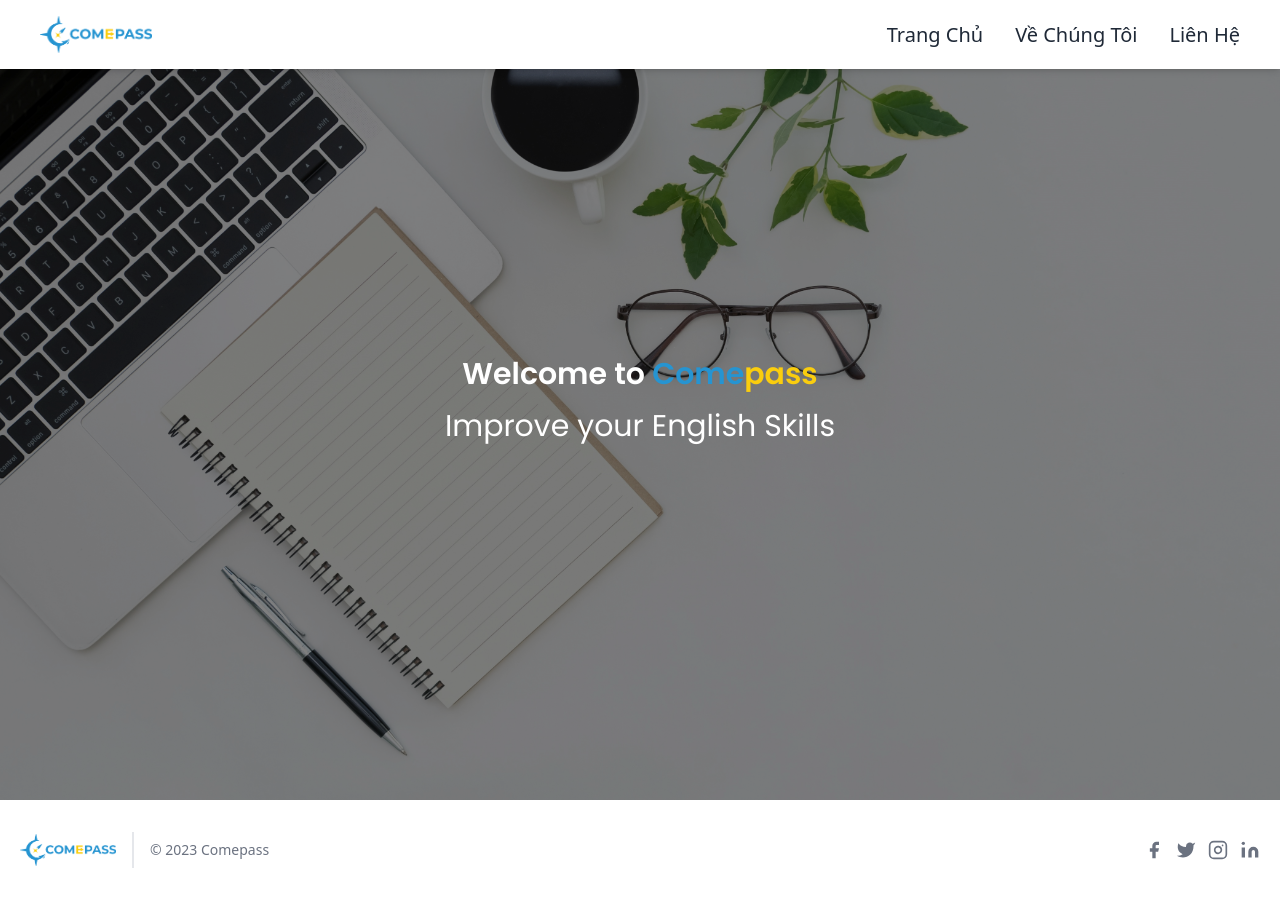
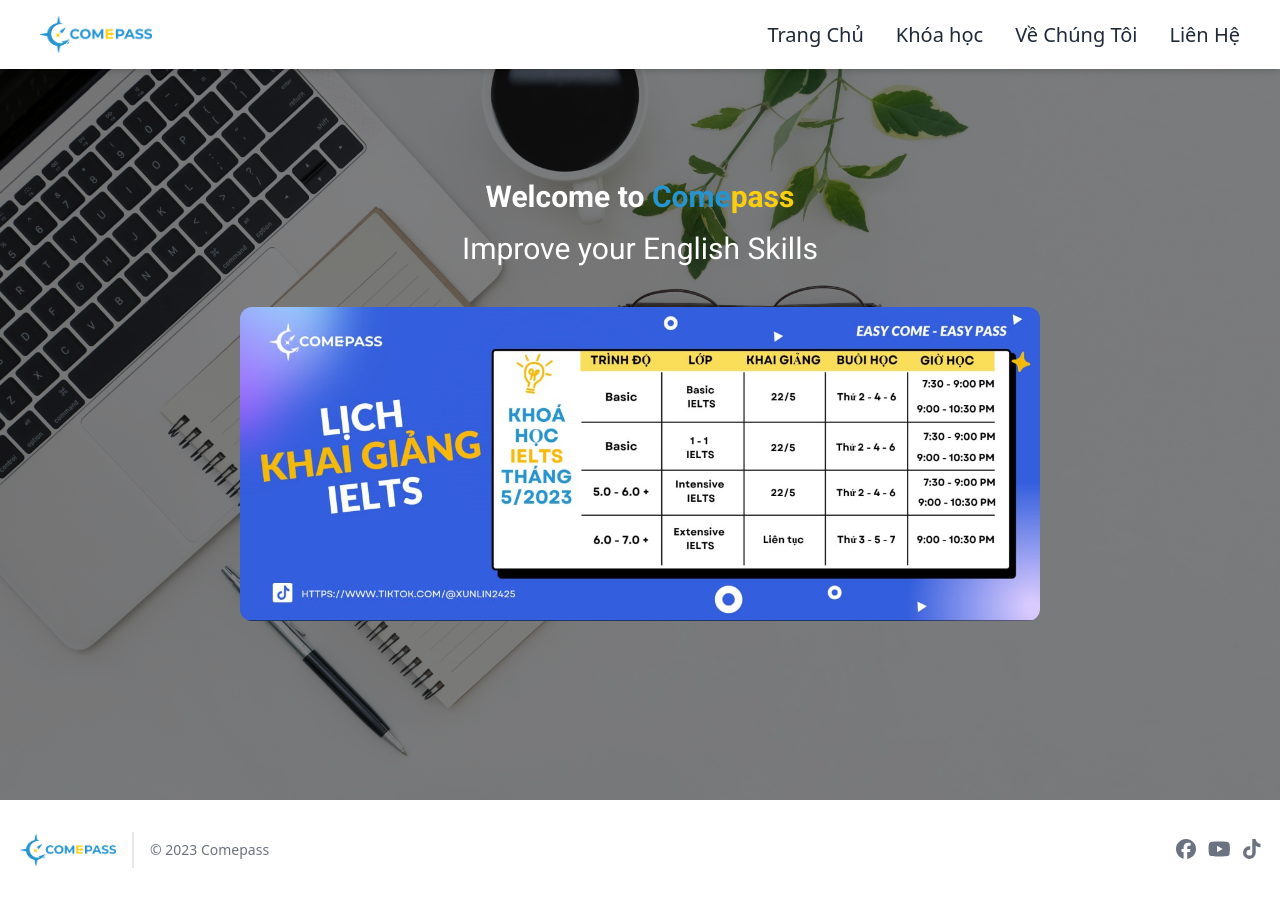
Before and after one commit to Zenotorith/project-comepass, a React (Vite) app: page / in a window 1280 px wide. Built offline with nearby package versions, Linux system fonts and the light colour scheme.

Commit message:
Add review

```diff
--- a/src/components/About.tsx
+++ b/src/components/About.tsx
@@ -4,6 +4,21 @@ import avatar2 from '../assets/avatar-2.png'
 import cover from '../assets/cover.png'
 
 const About = () => {
+  const baseUrl = 'https://www.facebook.com/plugins/post.php?href=https%3A%2F%2Fwww.facebook.com'
+  const reviews = [
+    `${baseUrl}%2Fpermalink.php%3Fstory_fbid%3Dpfbid02bJC9Pnqs2BQyPcfvWVskoGvfpQHnYKyi9UP6B98vbqrRYK27a5A1HNuSnF9XqC5Wl%26id%3D100011661530518&show_text=true&width=500`,
+    `${baseUrl}%2Fminhtoan.ly.501151%2Fposts%2Fpfbid0Tb63fHrhhxVEsmyt8dJ9YDzxdU2N2it8p9TtBakYDEJA6CdEfmEXuDakMidtTm2Cl&show_text=true&width=500`,
+    `${baseUrl}%2Fpermalink.php%3Fstory_fbid%3Dpfbid05BpES9mxtz2Hfa8CvSMEfTyeNT3mZcTWZLsN5SAhMzZQpBqpczhQMinf7ViHXpfQl%26id%3D100020092545735&show_text=true&width=500`,
+    `${baseUrl}%2FmylavocuaLeo%2Fposts%2Fpfbid02DzGACCWQfPNARe91VCuThcNzCyJLUWnfQbF62ZfAq9kBPjcYoxEqTaQ558fQuxLol&show_text=true&width=500`,
+    `${baseUrl}%2FLucasKhoiTruong%2Fposts%2Fpfbid02VhjFeRtLzgJYeWXRCEriK6jEbyqP3B3k8osw6fcJP3Xu54uAtMfgCmho7t8b3cPMl&show_text=true&width=500`,
+    `${baseUrl}%2Fchitaerries%2Fposts%2Fpfbid0231trbFff42SLSgdKgcz2DCPmosQtnVJucNGzkk33BUdS9iCprbu6CcJr4aRNkWipl&show_text=true&width=500`,
+    `${baseUrl}%2Fpermalink.php%3Fstory_fbid%3Dpfbid0D1FmqdSDVGcsJS2ZH2J46Y4FMQWRWigBWjgzsr6YiRHc3e9aoN8WWD6Sk1SVz2ywl%26id%3D100053454345407&show_text=true&width=500`,
+    `${baseUrl}%2Ftuyen.pong.9%2Fposts%2Fpfbid0EeNrG9ov6adFELBKeAYxjwajHvDn5uiP48cqzpeL6zWKWwRU9rm76voAu6NtHdUUl&show_text=true&width=500`,
+    `${baseUrl}%2Fhoaitien0310%2Fposts%2Fpfbid03785f23qxPtQ6pfSXP8hK5RrKTcbMzed6mkU3WTx2jM4f63b31bd6d7sSGhPDuGmzl&show_text=true&width=500`,
+    `${baseUrl}%2Fpermalink.php%3Fstory_fbid%3Dpfbid0Jw3nudLjzVMwkXedrbCpb9Qkv8cvhwhhUsde4YPiw9AEkddBYxiscurC87WShaKVl%26id%3D100073003350324&show_text=true&width=500`,
+    `${baseUrl}%2Fpermalink.php%3Fstory_fbid%3Dpfbid02AyJpNm4ZFe33PWnU13pS1QgCVf6xsE12MMHjqiDGzCcfp4fSsLxu7ppTMHHBMSwdl%26id%3D100024372114153&show_text=true&width=500`,
+    `${baseUrl}%2Fpermalink.php%3Fstory_fbid%3Dpfbid032KhpFT2RyxShH9foUdwM1xywohp53TDzszfEf3xMHvpNA2S1PQb7VzWiPHL67bECl%26id%3D100006375244266&show_text=true&width=500`
+  ]
   const [colapse1, setColapse1] = useState(false)
   const [colapse2, setColapse2] = useState(false)
   return (
@@ -199,6 +214,21 @@ const About = () => {
           </div>
         </div>
       </div>
+      <div className='container px-5 pb-24 mx-auto flex flex-col text-center'>
+        <h1 className='text-4xl font-bold'>Nhận xét & Đánh giá</h1>
+        <ul className='mt-10 overflow-y-scroll h-[500px]'>
+          {reviews.map(value => (
+            <li className='m-4 flex justify-center '>
+              <iframe src={value}
+                width="500"
+                height="220"
+                data-size="A4"
+                allow="autoplay; clipboard-write; encrypted-media; picture-in-picture; web-share">
+              </iframe>
+            </li>
+          ))}
+        </ul>
+      </div>
     </section>
   )
 }
--- a/src/components/Footer.tsx
+++ b/src/components/Footer.tsx
@@ -1,4 +1,5 @@
-import React from 'react'
+import { FontAwesomeIcon } from '@fortawesome/react-fontawesome'
+import { faFacebook, faYoutube, faTiktok } from '@fortawesome/free-brands-svg-icons'
 import logo from '../assets/logo.png'
 
 export const Footer = () => {
@@ -12,60 +13,14 @@ export const Footer = () => {
           © 2023 Comepass
         </p>
         <span className='inline-flex sm:ml-auto sm:mt-0 mt-4 justify-center sm:justify-start'>
-          <a className='text-gray-500'>
-            <svg
-              fill='currentColor'
-              strokeLinecap='round'
-              strokeLinejoin='round'
-              strokeWidth='2'
-              className='w-5 h-5'
-              viewBox='0 0 24 24'
-            >
-              <path d='M18 2h-3a5 5 0 00-5 5v3H7v4h3v8h4v-8h3l1-4h-4V7a1 1 0 011-1h3z'></path>
-            </svg>
+          <a className='text-gray-500' href='https://www.facebook.com/ieltscomepass' target="_blank" rel="noopener noreferrer">
+            <FontAwesomeIcon className='text-xl cursor-pointer' icon={faFacebook} />
           </a>
-          <a className='ml-3 text-gray-500'>
-            <svg
-              fill='currentColor'
-              strokeLinecap='round'
-              strokeLinejoin='round'
-              strokeWidth='2'
-              className='w-5 h-5'
-              viewBox='0 0 24 24'
-            >
-              <path d='M23 3a10.9 10.9 0 01-3.14 1.53 4.48 4.48 0 00-7.86 3v1A10.66 10.66 0 013 4s-4 9 5 13a11.64 11.64 0 01-7 2c9 5 20 0 20-11.5a4.5 4.5 0 00-.08-.83A7.72 7.72 0 0023 3z'></path>
-            </svg>
+          <a className='ml-3 text-gray-500' href='https://www.youtube.com/@comepassacademy' target="_blank" rel="noopener noreferrer">
+            <FontAwesomeIcon className='text-xl cursor-pointer' icon={faYoutube} />
           </a>
-          <a className='ml-3 text-gray-500'>
-            <svg
-              fill='none'
-              stroke='currentColor'
-              strokeLinecap='round'
-              strokeLinejoin='round'
-              strokeWidth='2'
-              className='w-5 h-5'
-              viewBox='0 0 24 24'
-            >
-              <rect width='20' height='20' x='2' y='2' rx='5' ry='5'></rect>
-              <path d='M16 11.37A4 4 0 1112.63 8 4 4 0 0116 11.37zm1.5-4.87h.01'></path>
-            </svg>
-          </a>
-          <a className='ml-3 text-gray-500'>
-            <svg
-              fill='currentColor'
-              stroke='currentColor'
-              strokeLinecap='round'
-              strokeLinejoin='round'
-              strokeWidth='0'
-              className='w-5 h-5'
-              viewBox='0 0 24 24'
-            >
-              <path
-                stroke='none'
-                d='M16 8a6 6 0 016 6v7h-4v-7a2 2 0 00-2-2 2 2 0 00-2 2v7h-4v-7a6 6 0 016-6zM2 9h4v12H2z'
-              ></path>
-              <circle cx='4' cy='4' r='2' stroke='none'></circle>
-            </svg>
+          <a className='ml-3 text-gray-500' href='https://www.tiktok.com/@xunlin2425' target="_blank" rel="noopener noreferrer">
+            <FontAwesomeIcon className='text-xl cursor-pointer' icon={faTiktok} />
           </a>
         </span>
       </div>
--- a/src/components/Home.tsx
+++ b/src/components/Home.tsx
@@ -1,5 +1,5 @@
-import { motion } from 'framer-motion'
 import background from '../assets/bg.jpg'
+import courses from '../assets/comepass-courses.jpg'
 
 const Home = () => {
   return (
@@ -8,11 +8,14 @@ const Home = () => {
       style={{ backgroundImage: `url(${background})` }}
     >
       <div className='w-full h-full flex flex-col justify-center items-center backdrop-brightness-50'>
-        <h1 className='text-3xl text-white font-bold font-[Poppins]'>
+        <h1 className='text-3xl text-white font-bold font-[Roboto]'>
           Welcome to <span className='text-[#2694d1]'>Come</span>
           <span className='text-[#facd0e]'>pass</span>
         </h1>
-        <p className='text-3xl text-white font-[Poppins] mt-4'>Improve your English Skills</p>
+        <p className='text-3xl text-white font-[Roboto] mt-4'>Improve your English Skills</p>
+        <div className='px-4'>
+          <img className='mt-10 rounded-xl' width="800" src={courses} alt='Course' />
+        </div>
       </div>
     </section>
   )
--- a/src/components/Navbar.tsx
+++ b/src/components/Navbar.tsx
@@ -6,6 +6,7 @@ import logo from '../assets/logo.png'
 const Nav = () => {
   let Links = [
     { name: 'Trang Chủ', link: '/' },
+    { name: 'Khóa học', link: '/courses' },
     { name: 'Về Chúng Tôi', link: '/about-us' },
     { name: 'Liên Hệ', link: '/contact' }
   ]
--- a/src/index.css
+++ b/src/index.css
@@ -1,4 +1,4 @@
-@import url('https://fonts.googleapis.com/css2?family=Poppins:ital,wght@0,100;0,200;0,300;0,400;0,500;0,600;1,100;1,200;1,300;1,400&display=swap');
+@import url('https://fonts.googleapis.com/css2?family=Roboto:ital,wght@0,100;0,400;0,500;0,700;0,900;1,100;1,400;1,500;1,700;1,900&display=swap');
 @tailwind base;
 @tailwind components;
 @tailwind utilities;
```
Also changed, not shown: package.json (+7 -2 lines), src/assets/comepass-courses.jpg (added), src/types/index.ts (line endings or trailing spaces), 1 other file (tests, documents, lock files or other folders).
